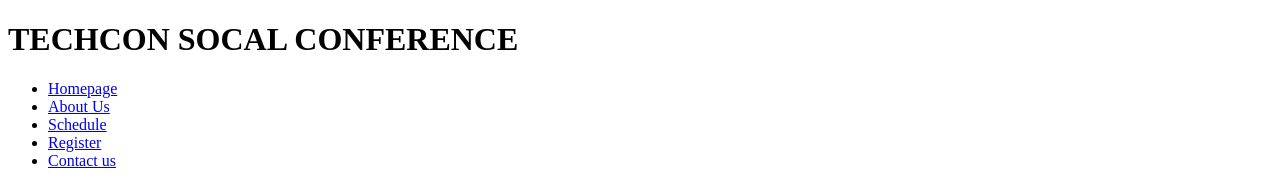
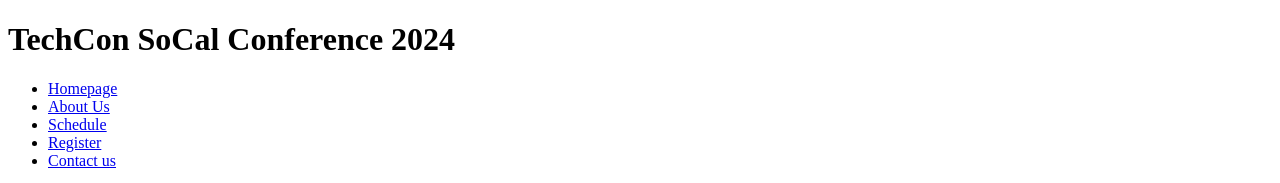
Before and after one commit to adepegba1/TechCon_HTML, a plain HTML site: page techcon_website/index.html in a window 1280 px wide. Shown: the top 183 px of the page. Drawn offline with Linux system fonts and the light colour scheme.

Commit message:
homepage created

```diff
--- a/techcon_website/index.html
+++ b/techcon_website/index.html
@@ -9,7 +9,7 @@
 
 <body>
     <header>
-        <h1>TECHCON SOCAL CONFERENCE</h1>
+        <h1>TechCon SoCal Conference 2024</h1>
         <nav>
             <ul>
                 <li><a href="index.html">Homepage</a></li>
```
